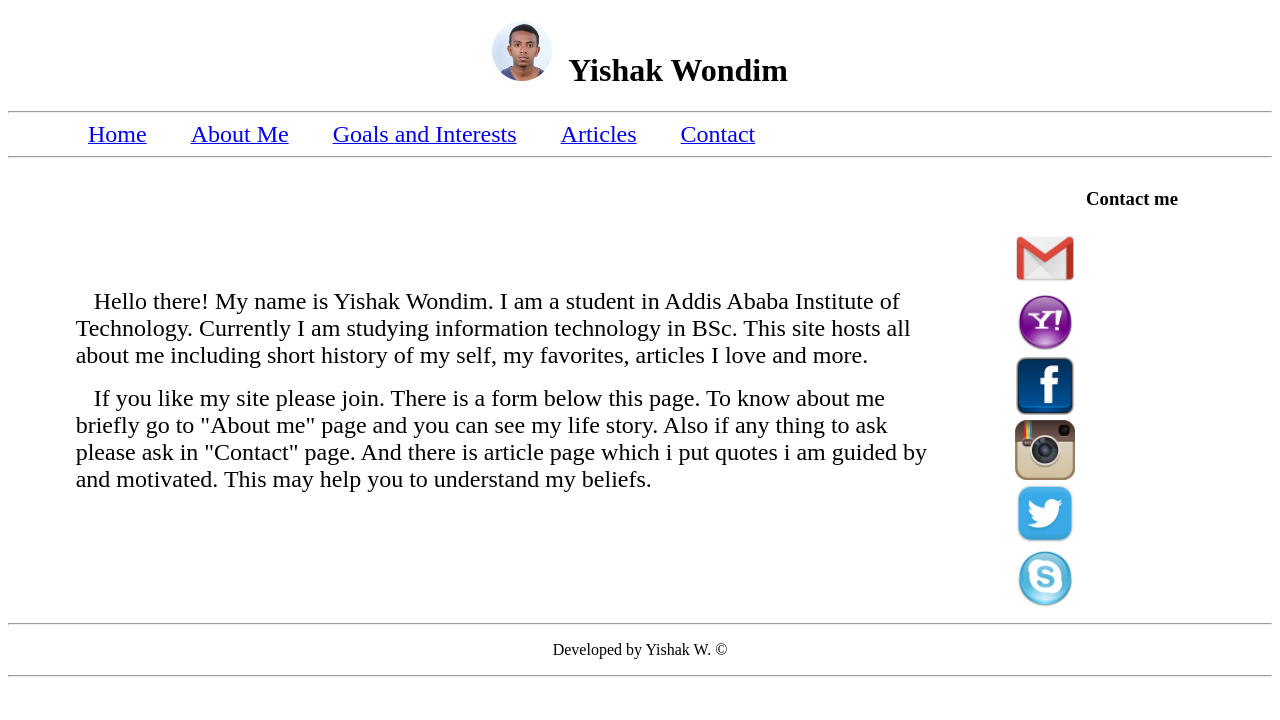
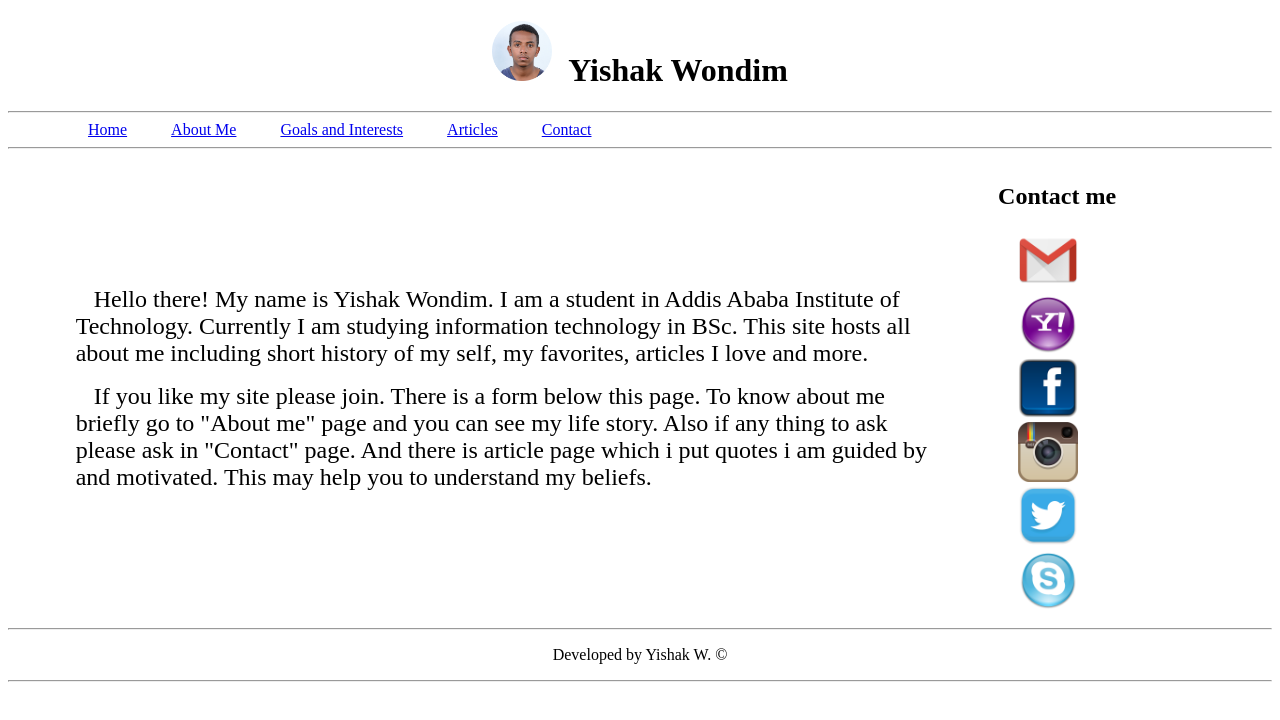
Before and after one commit to yisha17/mypersonalweb, a plain HTML site: page index.html in a window 1280 px wide. Drawn offline with Linux system fonts and the light colour scheme.

Commit message:
this is the ninth change

```diff
--- a/index.html
+++ b/index.html
@@ -7,14 +7,14 @@
 </head>
 
 <body>
-    <div align = "right" width = "10%"></div>
+
     <h1 align= "center"><img src="./asset/img/TT.png" width = "60px">&nbsp;&nbsp;Yishak Wondim</h1>
     <hr>
-    &nbsp;&nbsp;&nbsp;&nbsp;&nbsp;&nbsp;&nbsp;&nbsp;&nbsp;&nbsp;&nbsp;&nbsp;&nbsp;&nbsp;&nbsp;&nbsp;&nbsp;&nbsp;&nbsp;&nbsp;<a href="Index.html" ><font size = "5">Home</font></a>
-    &nbsp;&nbsp;&nbsp;&nbsp;&nbsp;&nbsp;&nbsp;&nbsp;&nbsp;&nbsp;<a href="aboutme.html"><font size = "5">About Me</font></a>
-    &nbsp;&nbsp;&nbsp;&nbsp;&nbsp;&nbsp;&nbsp;&nbsp;&nbsp;&nbsp;<a href="goal.html"><font size = "5">Goals and Interests</font></a>
-    &nbsp;&nbsp;&nbsp;&nbsp;&nbsp;&nbsp;&nbsp;&nbsp;&nbsp;&nbsp;<a href="articles.html"><font size = "5">Articles</font></a>
-    &nbsp;&nbsp;&nbsp;&nbsp;&nbsp;&nbsp;&nbsp;&nbsp;&nbsp;&nbsp;<a href="contact.html"><font size = "5">Contact</font></a>
+    &nbsp;&nbsp;&nbsp;&nbsp;&nbsp;&nbsp;&nbsp;&nbsp;&nbsp;&nbsp;&nbsp;&nbsp;&nbsp;&nbsp;&nbsp;&nbsp;&nbsp;&nbsp;&nbsp;&nbsp;<a href="Index.html" >Home</a>
+    &nbsp;&nbsp;&nbsp;&nbsp;&nbsp;&nbsp;&nbsp;&nbsp;&nbsp;&nbsp;<a href="aboutme.html">About Me</a>
+    &nbsp;&nbsp;&nbsp;&nbsp;&nbsp;&nbsp;&nbsp;&nbsp;&nbsp;&nbsp;<a href="goal.html">Goals and Interests</a>
+    &nbsp;&nbsp;&nbsp;&nbsp;&nbsp;&nbsp;&nbsp;&nbsp;&nbsp;&nbsp;<a href="articles.html">Articles</a>
+    &nbsp;&nbsp;&nbsp;&nbsp;&nbsp;&nbsp;&nbsp;&nbsp;&nbsp;&nbsp;<a href="contact.html">Contact</a>
     <hr>
     <table >
 
@@ -33,7 +33,10 @@
      </td>
      <td width ="3%" height="100%"></td>
     <td>
-        <h3 align = "center">Contact me</h3>
+        <table>
+            <tr>
+                <td>
+                    <h2 align = "center">Contact me</h2>
 
         &nbsp;&nbsp;&nbsp;&nbsp;&nbsp;<a href="www.gmail.com"><img src="./asset/img/gmail.png" alt="" height="60px"></a><br>
         &nbsp;&nbsp;&nbsp;&nbsp;&nbsp;<a href="www.yahoo.com"><img src="./asset/img/yahoo.png" alt="" height="60px"></a><br>
@@ -41,7 +44,9 @@
         &nbsp;&nbsp;&nbsp;&nbsp;&nbsp;<a href="www.instagram.com/yishak won"><img src="./asset/img/instagram.png" alt="" height="60px"></a><br>
         &nbsp;&nbsp;&nbsp;&nbsp;&nbsp;<a href="www.twitter.com/yishak won"><img src="./asset/img/twitter.png" alt="" height="60px"></a><br>
         &nbsp;&nbsp;&nbsp;&nbsp;&nbsp;<a href="www.skype.com"><img src="./asset/img/skype.png" alt="" height="60px"></a><br>
-
+                </td>
+            </tr>
+        </table>
     </td>
     </tr>
     </table>
```
Also changed, not shown: aboutme.html (+7 -2 lines), articles.html (+6 -1 lines), contact.html (+4 -6 lines), goal.html (+2 -2 lines).
